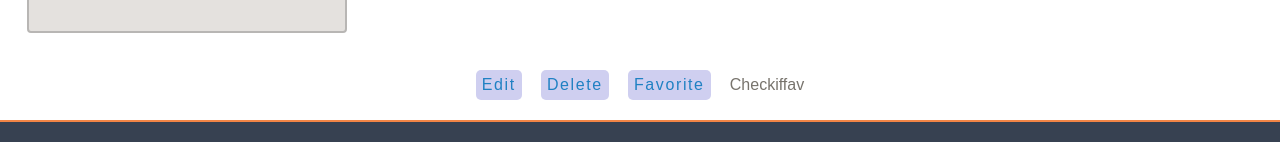
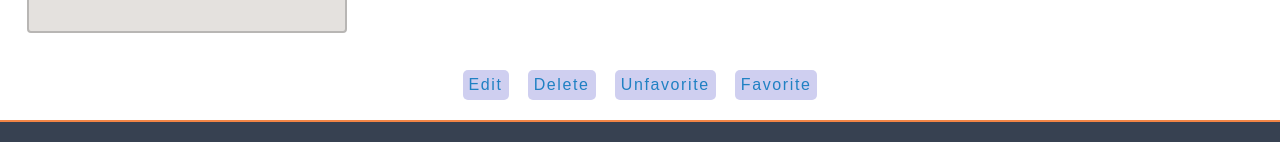
Before and after one commit to sebascb/ProjectM3frontend, a React (Create React App) app: page /cards/1 in a window 1280 px wide. Shown: the part 567-709 px from the top of the page. Built offline with nearby package versions, Linux system fonts and the light colour scheme; no server answers; the HTML template or start-up script is replaced by a standard one.

Commit message:
delete favs added

```diff
--- a/src/pages/Detail.jsx
+++ b/src/pages/Detail.jsx
@@ -5,7 +5,7 @@ import apiService from "../services/api.service";
 
 function Detail () {
   const [detailCard, setDetailCard] = useState({});
-  const [favorite, setFavorite] = useState(false);
+  // const [favorite, setFavorite] = useState(false);
   const { cardId } = useParams();
   const navigate = useNavigate();
 
@@ -18,14 +18,14 @@ function Detail () {
     }
   };
 
-  const checkIfFavorite = async () => {
-    try {
-      const response = await apiService.getFavorite(cardId);
-      setFavorite(response.data)
-    }catch(error){
-      console.log(error)
-    }
-  };
+  // const checkIfFavorite = async () => {
+  //   try {
+  //     const response = await apiService.getFavorite(cardId);
+  //     setFavorite(response.data)
+  //   }catch(error){
+  //     console.log(error)
+  //   }
+  // };
 
    useEffect(() => {
     getCardDetail();
@@ -41,6 +41,7 @@ function Detail () {
   };
 
   const handleFavorite = e => {
+        // checkIfFavorite();
         e.preventDefault();
         apiService.favorite(cardId).then(() => {
                 navigate('/profile');
@@ -51,8 +52,9 @@ function Detail () {
     }
 
     const handleUnfavorite = e => {
+        // checkIfFavorite();
         e.preventDefault();
-        apiService.favorite(cardId).then(() => {
+      apiService.deleteFavorite(cardId).then(() => {
                 navigate('/cards');
             })
             .catch(error => {
@@ -80,11 +82,13 @@ function Detail () {
            </div>
          </div>
          <div className='cont-button'>
-           <Link to={`/cards/${cardId}/edit`} class='button-card'>Edit</Link>
+           <Link to={`/cards/${cardId}/edit`} className='button-card'>Edit</Link>
            <button onClick={handleDelete} className='button-card'>Delete</button>
-           {favorite ? <button onClick={handleUnfavorite} className='button-card'>Unfavorite</button> : <button onClick={handleFavorite} className='button-card'>Favorite</button>}
-           <button onClick={checkIfFavorite}>Checkiffav</button>
-         </div>
+           {/* {favorite ? <button onClick={handleUnfavorite} className='button-card'>Unfavorite</button> : <button onClick={handleFavorite} className='button-card'>Favorite</button>}
+                   */}
+           <button onClick={handleUnfavorite} className='button-card'>Unfavorite</button>
+           <button onClick={handleFavorite} className='button-card'>Favorite</button>
+        </div>
        </div>
      </>
       );
--- a/src/pages/Profile.jsx
+++ b/src/pages/Profile.jsx
@@ -1,5 +1,6 @@
 import React from "react";
 import { useState, useEffect, useContext } from "react";
+import { useParams, Link, useNavigate } from 'react-router-dom';
 // import { useParams} from 'react-router-dom';
 import { AuthContext } from './../context/auth.context';
 import apiService from "../services/api.service";
@@ -10,6 +11,9 @@ function Profile() {
   //const { userId } = useParams();
   // const { cardId } = useParams();
   const { user } = useContext(AuthContext);
+  // const [favorite, setFavorite] = useState(false);
+  const { cardId } = useParams();
+  const navigate = useNavigate();
 
   // useEffect(() => {
   //   apiService
@@ -36,9 +40,47 @@ function Profile() {
     getCardFavorite()
   }, []);
 
+  // const checkIfFavorite = async () => {
+  //   try {
+  //     const response = await apiService.getFavorite(cardId);
+  //     setFavorite(response.data)
+  //   } catch (error) {
+  //     console.log(error)
+  //   }
+  // };
+
+  // useEffect(() => {
+  //   checkIfFavorite()
+  // }, []);
+
+  const handleFavorite = e => {
+    e.preventDefault();
+    // checkIfFavorite();
+    apiService.favorite(cardId).then(() => {
+      navigate('/profile');
+    })
+      .catch(error => {
+        console.log(error)
+      })
+  }
+
+  const handleUnfavorite = e => {
+    e.preventDefault();
+    // checkIfFavorite();
+    apiService.deleteFavorite(cardId).then(() => {
+      console.log("He pasado el puto apiservice");
+      navigate('/cards');
+    })
+      .catch(error => {
+        console.log(error)
+      })
+  }
+
   return (
     <div>
       <h2>Profile</h2>
+      <p>{user.name}</p>
+      <p>{user.email}</p>
       {showFavs.map(fav => {
         return (
           <div key={fav.card._id} className="detailCont">
@@ -51,12 +93,18 @@ function Profile() {
             <p>{fav.card.attack}</p>
             <p>{fav.card.hp}</p>
             <p>{fav.card.ability}</p>
+            <div className='cont-button'>
+              <Link to={`/cards/${cardId}/edit`} className='button-card'>Edit</Link>
+              {/* {favorite ? <button onClick={handleUnfavorite} className='button-card'>Unfavorite</button> : <button onClick={handleFavorite} className='button-card'>Favorite</button>}
+                   */}
+              <button onClick={handleUnfavorite} className='button-card'>Unfavorite</button>
+              <button onClick={handleFavorite} className='button-card'>Favorite</button>
+            </div>
           </div>
         )
       })
       }
-      <p>{user.name}</p>
-      <p>{user.email}</p>
+
     </div>
   );
 }
--- a/src/services/api.service.js
+++ b/src/services/api.service.js
@@ -66,7 +66,8 @@ class ApiService {
   };
 
   deleteFavorite = (id) => {
-    return this.api.delete(`/cards/${id}/favorite`);
+    console.log("soy el api service deletefav")
+    return this.api.delete(`/fav/${id}`);
   }
 
   getProfile = () => {
```
